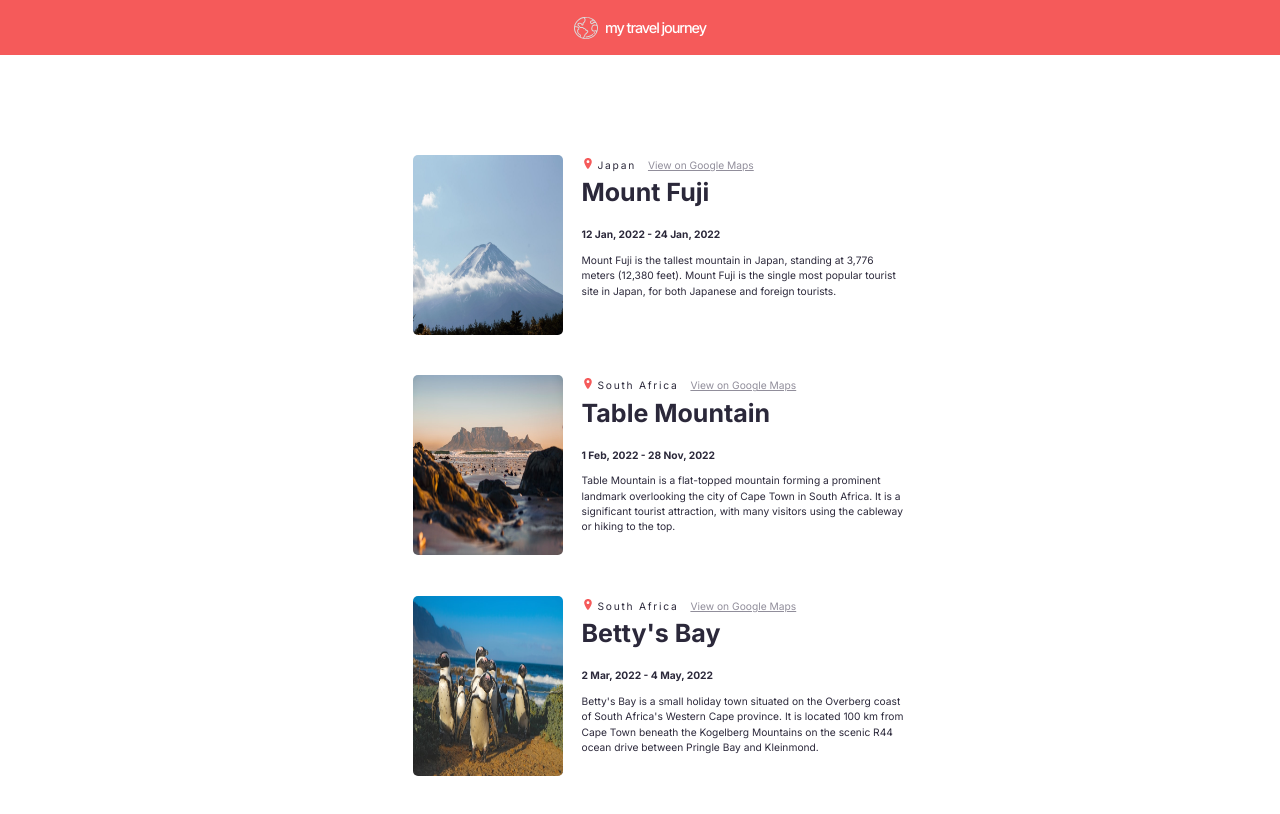
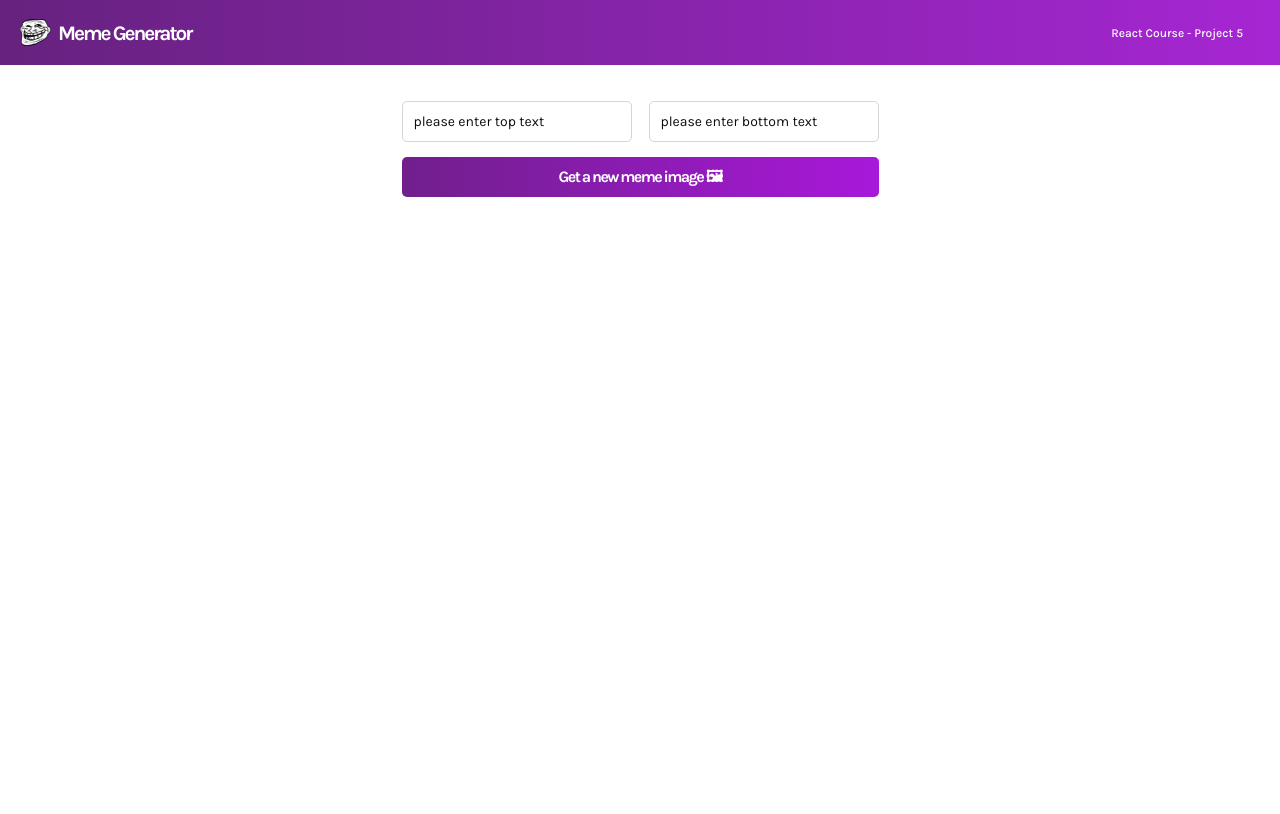
Before and after one commit to Lyletimotheus/ReactJS, a React (Create React App) app in the folder React JS - Tut 2022/my-app/: page / in a window 1280 px wide. Built offline with nearby package versions, Linux system fonts and the light colour scheme.

Commit message:
project 5 setup

```diff
--- a/React JS - Tut 2022/my-app/src/App.js
+++ b/React JS - Tut 2022/my-app/src/App.js
@@ -24,11 +24,15 @@
 // import data from './project_3/data';
 
 // *** PROJECT 4 IMPORTS ***
-import data from './project_4/data';
-import './project_4/App.css';
-import Header from './project_4/components/Header';
-import Card from './project_4/components/Card';
+// import data from './project_4/data';
+// import './project_4/App.css';
+// import Header from './project_4/components/Header';
+// import Card from './project_4/components/Card';
 
+// *** PROJECT 5 IMPORTS ***
+import './project_5/App.css';
+import Header from './project_5/components/Header';
+import Meme from './project_5/components/Meme';
 // ------------------------------------ IMPORTS END --------------------------------------
 
 
@@ -154,20 +158,32 @@
 // }
 
 // PROJECT 4 FUNCTION
+// function App() {
+//   const Cards = data.map((item) => {
+//     return <Card
+//       key={item.id}
+//       {...item}
+//     />
+//   })
+//   return (
+//     <div>
+//       <Header />
+//       <main>
+//         <section className="cards">
+//           {Cards}
+//         </section>
+//       </main>
+//     </div>
+//   );
+// }
+
+// PROJECT 5 FUNCTION
 function App() {
-  const Cards = data.map((item) => {
-    return <Card
-      key={item.id}
-      {...item}
-    />
-  })
   return (
     <div>
       <Header />
       <main>
-        <section className="cards">
-          {Cards}
-        </section>
+        <Meme />
       </main>
     </div>
   );
--- /dev/null
+++ b/React JS - Tut 2022/my-app/src/project_5/App.css
@@ -0,0 +1,434 @@
+@import url('https://fonts.googleapis.com/css2?family=Karla:wght@400;500;700;800&display=swap');
+
+/*! normalize.css v8.0.1 | MIT License | github.com/necolas/normalize.css */
+
+/* Document
+   ========================================================================== */
+
+/**
+ * 1. Correct the line height in all browsers.
+ * 2. Prevent adjustments of font size after orientation changes in iOS.
+ */
+
+ html {
+    line-height: 1.15; /* 1 */
+    -webkit-text-size-adjust: 100%; /* 2 */
+  }
+
+  /* Sections
+     ========================================================================== */
+
+  /**
+   * Remove the margin in all browsers.
+   */
+
+  body {
+    margin: 0;
+  }
+
+  /**
+   * Render the `main` element consistently in IE.
+   */
+
+  main {
+    display: block;
+  }
+
+  /**
+   * Correct the font size and margin on `h1` elements within `section` and
+   * `article` contexts in Chrome, Firefox, and Safari.
+   */
+
+  h1 {
+    font-size: 2em;
+    margin: 0.67em 0;
+  }
+
+  /* Grouping content
+     ========================================================================== */
+
+  /**
+   * 1. Add the correct box sizing in Firefox.
+   * 2. Show the overflow in Edge and IE.
+   */
+
+  hr {
+    box-sizing: content-box; /* 1 */
+    height: 0; /* 1 */
+    overflow: visible; /* 2 */
+  }
+
+  /**
+   * 1. Correct the inheritance and scaling of font size in all browsers.
+   * 2. Correct the odd `em` font sizing in all browsers.
+   */
+
+  pre {
+    font-family: monospace, monospace; /* 1 */
+    font-size: 1em; /* 2 */
+  }
+
+  /* Text-level semantics
+     ========================================================================== */
+
+  /**
+   * Remove the gray background on active links in IE 10.
+   */
+
+  a {
+    background-color: transparent;
+  }
+
+  /**
+   * 1. Remove the bottom border in Chrome 57-
+   * 2. Add the correct text decoration in Chrome, Edge, IE, Opera, and Safari.
+   */
+
+  abbr[title] {
+    border-bottom: none; /* 1 */
+    text-decoration: underline; /* 2 */
+    text-decoration: underline dotted; /* 2 */
+  }
+
+  /**
+   * Add the correct font weight in Chrome, Edge, and Safari.
+   */
+
+  b,
+  strong {
+    font-weight: bolder;
+  }
+
+  /**
+   * 1. Correct the inheritance and scaling of font size in all browsers.
+   * 2. Correct the odd `em` font sizing in all browsers.
+   */
+
+  code,
+  kbd,
+  samp {
+    font-family: monospace, monospace; /* 1 */
+    font-size: 1em; /* 2 */
+  }
+
+  /**
+   * Add the correct font size in all browsers.
+   */
+
+  small {
+    font-size: 80%;
+  }
+
+  /**
+   * Prevent `sub` and `sup` elements from affecting the line height in
+   * all browsers.
+   */
+
+  sub,
+  sup {
+    font-size: 75%;
+    line-height: 0;
+    position: relative;
+    vertical-align: baseline;
+  }
+
+  sub {
+    bottom: -0.25em;
+  }
+
+  sup {
+    top: -0.5em;
+  }
+
+  /* Embedded content
+     ========================================================================== */
+
+  /**
+   * Remove the border on images inside links in IE 10.
+   */
+
+  img {
+    border-style: none;
+  }
+
+  /* Forms
+     ========================================================================== */
+
+  /**
+   * 1. Change the font styles in all browsers.
+   * 2. Remove the margin in Firefox and Safari.
+   */
+
+  button,
+  input,
+  optgroup,
+  select,
+  textarea {
+    font-family: inherit; /* 1 */
+    font-size: 100%; /* 1 */
+    line-height: 1.15; /* 1 */
+    margin: 0; /* 2 */
+  }
+
+  /**
+   * Show the overflow in IE.
+   * 1. Show the overflow in Edge.
+   */
+
+  button,
+  input { /* 1 */
+    overflow: visible;
+  }
+
+  /**
+   * Remove the inheritance of text transform in Edge, Firefox, and IE.
+   * 1. Remove the inheritance of text transform in Firefox.
+   */
+
+  button,
+  select { /* 1 */
+    text-transform: none;
+  }
+
+  /**
+   * Correct the inability to style clickable types in iOS and Safari.
+   */
+
+  button,
+  [type="button"],
+  [type="reset"],
+  [type="submit"] {
+    -webkit-appearance: button;
+  }
+
+  /**
+   * Remove the inner border and padding in Firefox.
+   */
+
+  button::-moz-focus-inner,
+  [type="button"]::-moz-focus-inner,
+  [type="reset"]::-moz-focus-inner,
+  [type="submit"]::-moz-focus-inner {
+    border-style: none;
+    padding: 0;
+  }
+
+  /**
+   * Restore the focus styles unset by the previous rule.
+   */
+
+  button:-moz-focusring,
+  [type="button"]:-moz-focusring,
+  [type="reset"]:-moz-focusring,
+  [type="submit"]:-moz-focusring {
+    outline: 1px dotted ButtonText;
+  }
+
+  /**
+   * Correct the padding in Firefox.
+   */
+
+  fieldset {
+    padding: 0.35em 0.75em 0.625em;
+  }
+
+  /**
+   * 1. Correct the text wrapping in Edge and IE.
+   * 2. Correct the color inheritance from `fieldset` elements in IE.
+   * 3. Remove the padding so developers are not caught out when they zero out
+   *    `fieldset` elements in all browsers.
+   */
+
+  legend {
+    box-sizing: border-box; /* 1 */
+    color: inherit; /* 2 */
+    display: table; /* 1 */
+    max-width: 100%; /* 1 */
+    padding: 0; /* 3 */
+    white-space: normal; /* 1 */
+  }
+
+  /**
+   * Add the correct vertical alignment in Chrome, Firefox, and Opera.
+   */
+
+  progress {
+    vertical-align: baseline;
+  }
+
+  /**
+   * Remove the default vertical scrollbar in IE 10+.
+   */
+
+  textarea {
+    overflow: auto;
+  }
+
+  /**
+   * 1. Add the correct box sizing in IE 10.
+   * 2. Remove the padding in IE 10.
+   */
+
+  [type="checkbox"],
+  [type="radio"] {
+    box-sizing: border-box; /* 1 */
+    padding: 0; /* 2 */
+  }
+
+  /**
+   * Correct the cursor style of increment and decrement buttons in Chrome.
+   */
+
+  [type="number"]::-webkit-inner-spin-button,
+  [type="number"]::-webkit-outer-spin-button {
+    height: auto;
+  }
+
+  /**
+   * 1. Correct the odd appearance in Chrome and Safari.
+   * 2. Correct the outline style in Safari.
+   */
+
+  [type="search"] {
+    -webkit-appearance: textfield; /* 1 */
+    outline-offset: -2px; /* 2 */
+  }
+
+  /**
+   * Remove the inner padding in Chrome and Safari on macOS.
+   */
+
+  [type="search"]::-webkit-search-decoration {
+    -webkit-appearance: none;
+  }
+
+  /**
+   * 1. Correct the inability to style clickable types in iOS and Safari.
+   * 2. Change font properties to `inherit` in Safari.
+   */
+
+  ::-webkit-file-upload-button {
+    -webkit-appearance: button; /* 1 */
+    font: inherit; /* 2 */
+  }
+
+  /* Interactive
+     ========================================================================== */
+
+  /*
+   * Add the correct display in Edge, IE 10+, and Firefox.
+   */
+
+  details {
+    display: block;
+  }
+
+  /*
+   * Add the correct display in all browsers.
+   */
+
+  summary {
+    display: list-item;
+  }
+
+  /* Misc
+     ========================================================================== */
+
+  /**
+   * Add the correct display in IE 10+.
+   */
+
+  template {
+    display: none;
+  }
+
+  /**
+   * Add the correct display in IE 10.
+   */
+
+  [hidden] {
+    display: none;
+  }
+
+/* CUSTOM CSS STYLES */
+
+/* HEADER SECTION */
+nav {
+    display: flex;
+    align-items: center;
+    justify-content: space-between;
+    width: 100%;
+    height: 65px;
+    background: linear-gradient(90deg, #672280 1.18%, #A626D3 100%);
+}
+
+.header--logo {
+    width: 31.31px;
+    height: 26.22px;
+    margin-right: 0.418rem;
+}
+
+.header--box {
+    display: flex;
+    align-items: center;
+    margin-left: 1.25rem;
+}
+
+.header--box h1 {
+    margin: 0;
+    font-family: 'Karla';
+    font-weight: 700;
+    font-size: 20.7482px;
+    line-height: 24px;
+    letter-spacing: -0.1em;
+    color: #FFFFFF;
+}
+
+nav div:nth-child(2) > span {
+    margin-right: 2.313rem;
+    font-family: 'Karla', sans-serif;
+    font-weight: 500;
+    font-size: 12px;
+    line-height: 15px;
+    text-align: right;
+    color: #FFFFFF;
+}
+
+/* MEME COMPONENT */
+form {
+    display: grid;
+    grid-template-columns: 230px 230px;
+    column-gap: 1.063rem;
+    justify-content: center;
+    padding-top: 2.25rem;
+}
+
+form input {
+    padding: 10px 0 10.78px 11px;
+    border: 1px solid #D5D4D8;
+    border-radius: 5px;
+}
+
+::placeholder {
+    font-family: 'Karla', sans-serif;
+    font-weight: 400;
+    font-size: 14px;
+    line-height: 14px;
+    color: #0D0D0D;
+}
+
+form button {
+    grid-column: 1/3;
+    margin-top: 0.938rem;
+    background: linear-gradient(90.41deg, #711F8D 1.14%, #A818DA 100%);
+    border-radius: 5px;
+    border: none;
+    padding: 10px 0 11px 0;
+    color: #fff;
+    font-family: 'Karla';
+    font-weight: 700;
+    font-size: 16px;
+    line-height: 19px;
+    text-align: center;
+    letter-spacing: -0.1em;
+}
--- /dev/null
+++ b/React JS - Tut 2022/my-app/src/project_5/components/Header.js
@@ -0,0 +1,20 @@
+import React from 'react'
+import logo from '../assets/logo.png';
+
+function Header() {
+  return (
+    <header>
+        <nav>
+            <div className="header--box">
+                <img src={logo} alt="logo" className="header--logo"/>
+                <h1>Meme Generator</h1>
+            </div>
+            <div>
+                <span>React Course - Project 5</span>
+            </div>
+        </nav>
+    </header>
+  )
+}
+
+export default Header
--- /dev/null
+++ b/React JS - Tut 2022/my-app/src/project_5/components/Meme.js
@@ -0,0 +1,15 @@
+import React from 'react'
+
+function Meme() {
+  return (
+    <section>
+        <form>
+            <input type="text" placeholder='please enter top text'/>
+            <input type="text" placeholder='please enter bottom text'/>
+            <button>Get a new meme image 🖼</button>
+        </form>
+    </section>
+  )
+}
+
+export default Meme
```
Also changed, not shown: React JS - Tut 2022/my-app/src/project_5/assets/logo.png (added).
